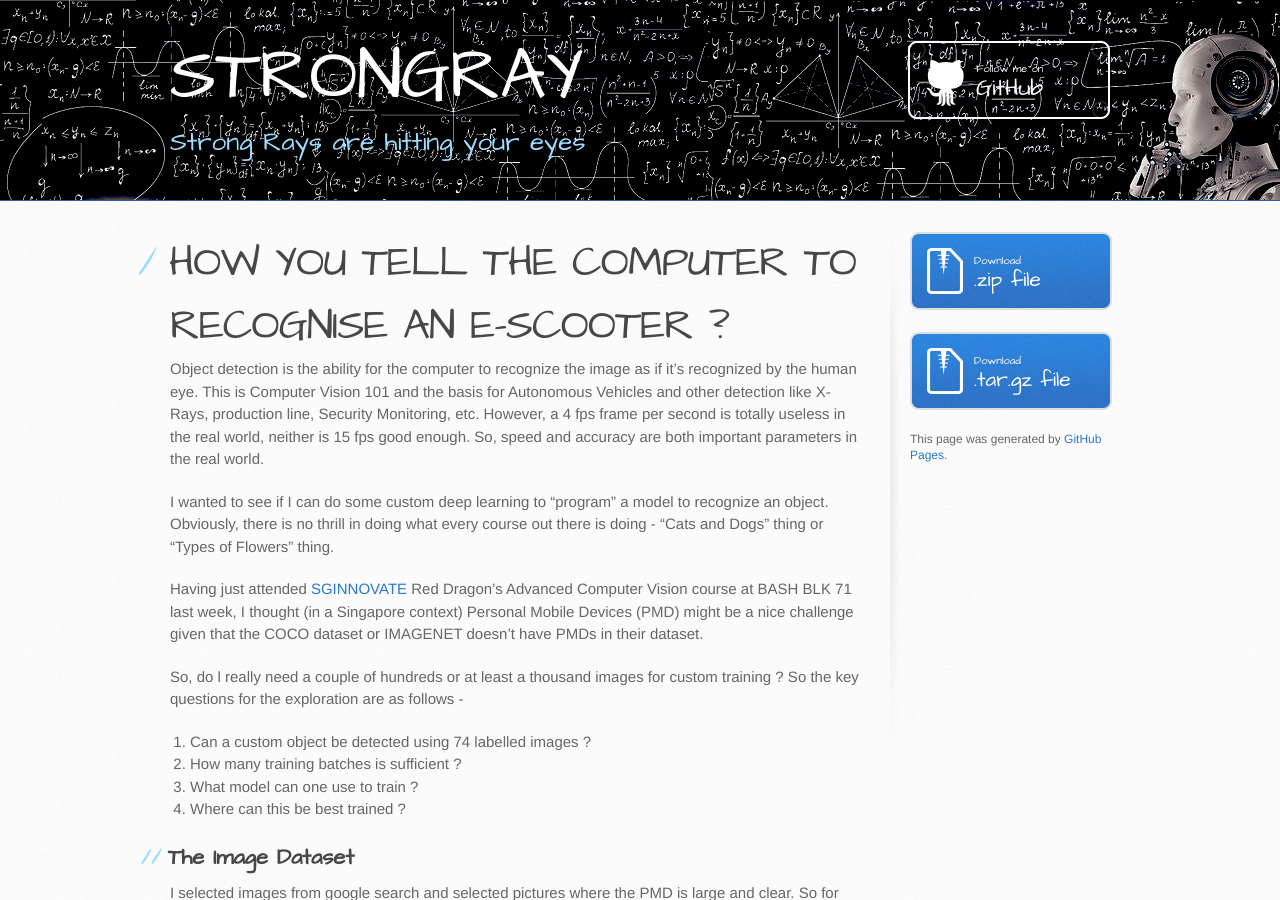
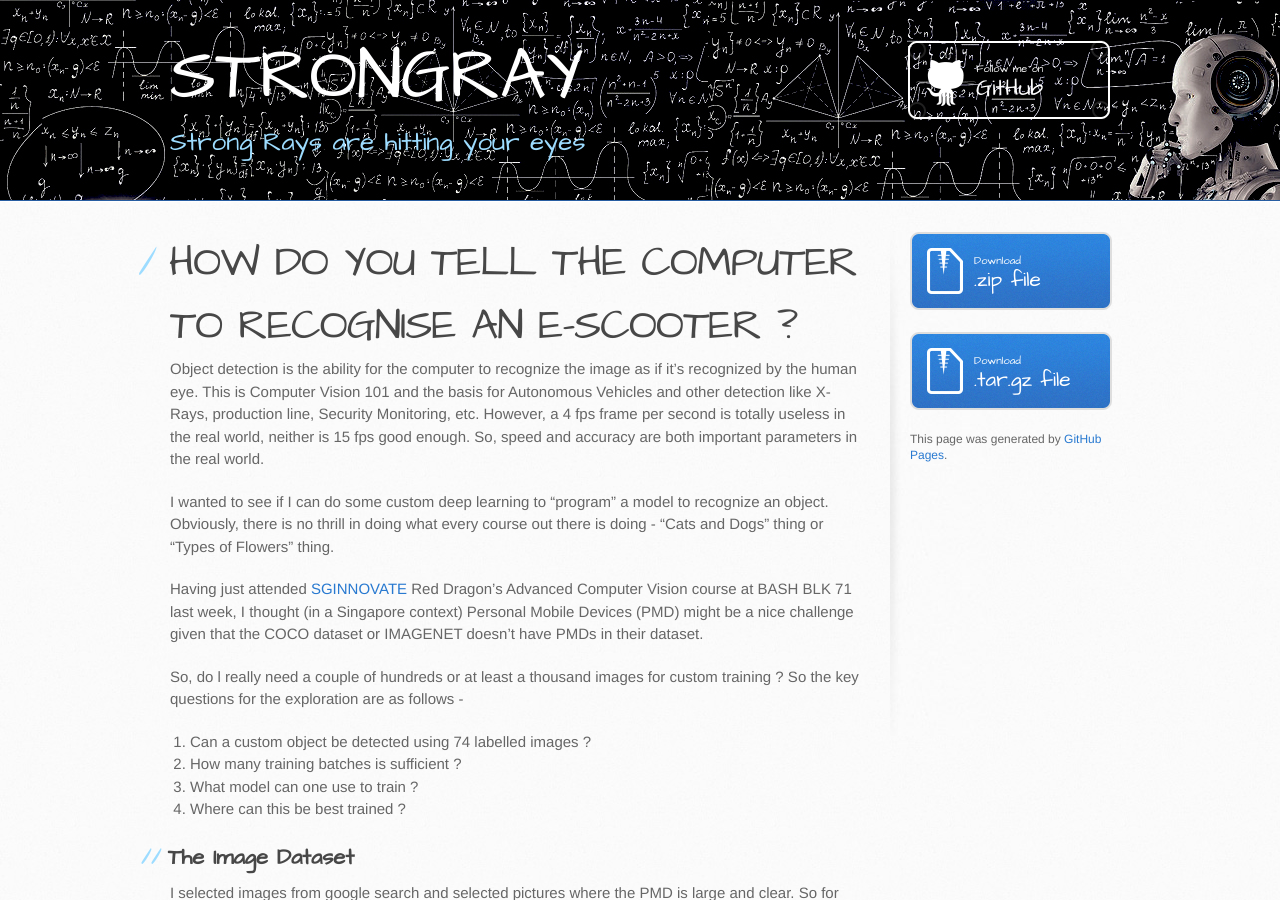
Before and after one commit to StrongRay/StrongRay.github.io, a Jekyll site: the page built from index.md, in a window 1280 px wide and 900 px high. Built offline with Jekyll 4.4.1, drawn with Linux system fonts in a browser that asks for light colours; our own code applies the rules of GitHub Pages for plain Markdown files.

```diff
--- a/index.md
+++ b/index.md
@@ -1,4 +1,4 @@
-# HOW YOU TELL THE COMPUTER TO RECOGNISE AN E-SCOOTER ?
+# HOW DO YOU TELL THE COMPUTER TO RECOGNISE AN E-SCOOTER ?
 
 Object detection is the ability for the computer to recognize the image as if it’s recognized by the human eye.  This is Computer Vision 101 and the basis for Autonomous Vehicles and other detection like X-Rays, production line, Security Monitoring, etc.  However, a 4 fps frame per second is totally useless in the real world, neither is 15 fps good enough.  So, speed and accuracy are both important parameters in the real world.
 
```
Also changed, not shown: other parts of index.md (+1 -1 lines).
